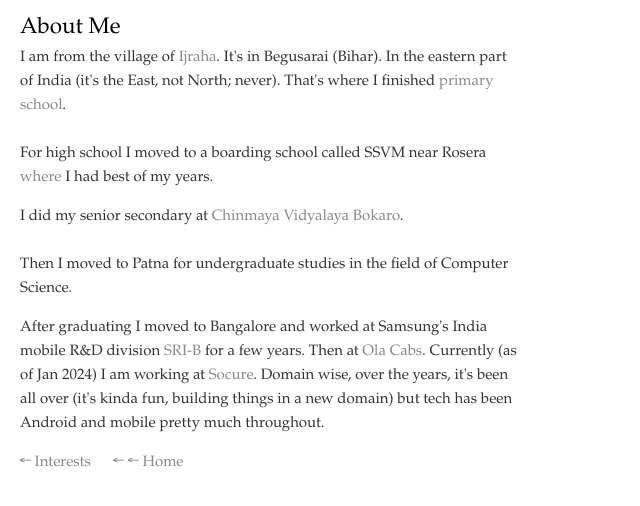
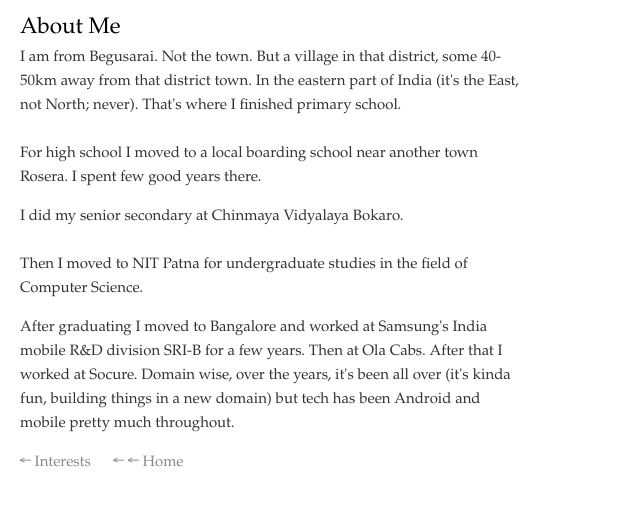
Before and after one commit to amarendra/amarendra.github.com, a plain HTML site: page about.html in a window 1280 px wide. Shown: the whole page, without its empty margins (0-640 px from the left). Drawn offline with Linux system fonts and the light colour scheme.

Commit message:
Formatting

```diff
--- a/about.html
+++ b/about.html
@@ -9,17 +9,28 @@
     <h2>About Me</h2>
 
     <p>
-        I am from the village of <a href="https://wikimapia.org/street/1148983/Ijraha-Chhaurahi-Begusarai-Bihar-848202" target="_blank" tooltip="Opens in new a window">Ijraha</a>. It's in Begusarai (Bihar). In the eastern part of India (it's the East, not North; never). That's where I finished <a href="https://wikimapia.org//29225196/Primary-School" target="_blank" tooltip="Opens in new a window">primary school</a>.<br/><br/>
+        I am from Begusarai. Not the town.
+        But a village in that district, some 40-50km away from that district town.
+        In the eastern part of India (it's the East, not North; never).
+        That's where I finished primary school.
+        <br/><br/>
 
-        For high school I moved to a boarding school called SSVM near Rosera <a href="https://wikimapia.org/12331503/ssvm-bataha-rosera" target="_blank" tooltip="Opens in new a window">where</a> I had best of my years. </p>
+        For high school I moved to a local boarding school near another town Rosera.
+        I spent few good years there.
+    </p>
 
     <p>
-        I did my senior secondary at <a href="http://chinmayabokaro.co.in/" target="_blank" tooltip="Possibly a broken link; opens in a new window">Chinmaya Vidyalaya Bokaro</a>.<br/><br/>
+        I did my senior secondary at Chinmaya Vidyalaya Bokaro.
+        <br/><br/>
 
-        Then I moved to Patna for undergraduate studies in the field of Computer Science.<br/>
+        Then I moved to NIT Patna for undergraduate studies in the field of Computer Science.
+        <br/>
 
     <p>
-        After graduating I moved to Bangalore and worked at Samsung&#39;s India mobile R&amp;D division <a href="https://research.samsung.com/sri-b" target="_blank" tooltip="They keep changing company URL and then forget to redirect from old to new; opens in a window">SRI-B</a> for a few years. Then at <a href="https://en.wikipedia.org/wiki/Ola_Cabs" target="_blank" tooltip="Opens in new a window">Ola Cabs</a>. Currently (as of Jan 2024) I am working at <a href="https://en.wikipedia.org/wiki/Socure" target="_blank" tooltip="Opens in new a window">Socure</a>. Domain wise, over the years, it's been all over (it's kinda fun, building things in a new domain) but tech has been Android and mobile pretty much throughout.
+        After graduating I moved to Bangalore and worked at Samsung&#39;s India mobile R&amp;D division SRI-B for a few years.
+        Then at Ola Cabs. After that I worked at Socure.
+        Domain wise, over the years, it's been all over (it's kinda fun, building things in a new domain)
+        but tech has been Android and mobile pretty much throughout.
     </p>
 
     <p>
```
Also changed, not shown: books.html (+1 -2 lines), cv.html (+6 -4 lines), index.html (+1 -1 lines), interests.html (+12 -4 lines), listening.html (+1 -1 lines), reading.html (+34 -7 lines), watching.html (+9 -2 lines), work.html (+2 -1 lines).
